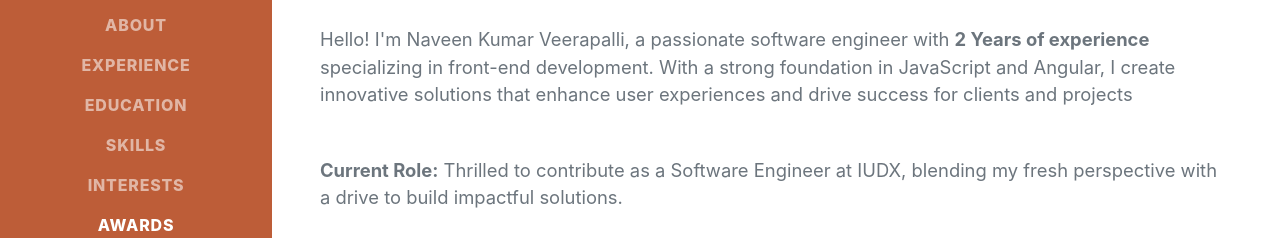
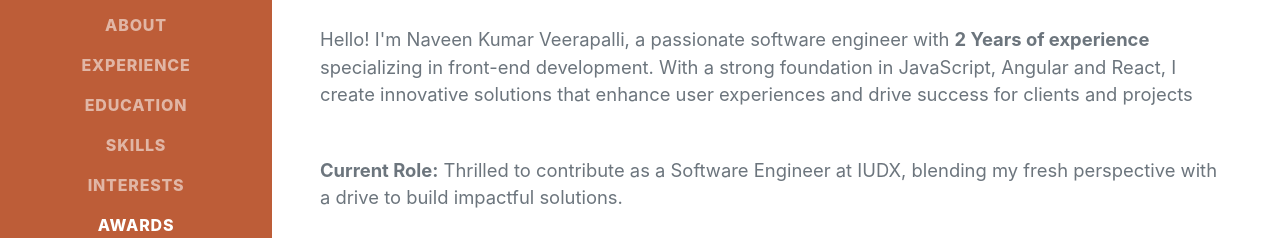
Before and after one commit to NaveenVicky770/naveenvicky770.github.io, a plain HTML site: page index.html in a window 1280 px wide. Shown: the part 367-605 px from the top of the page. Drawn offline with nearby package versions, Linux system fonts and the light colour scheme; a web font is replaced by a local one.

Commit message:
content change

```diff
--- a/index.html
+++ b/index.html
@@ -67,7 +67,7 @@
           <p class="lead mb-5">
             Hello! I'm Naveen Kumar Veerapalli, a passionate software engineer with
             <span class="fw-bold">2 Years of experience</span> specializing in front-end development. With a strong
-            foundation in JavaScript and Angular, I create innovative solutions that enhance user experiences and drive
+            foundation in JavaScript, Angular and React, I create innovative solutions that enhance user experiences and drive
             success for clients and projects
           </p>
           <p class="lead mb-5">
```
